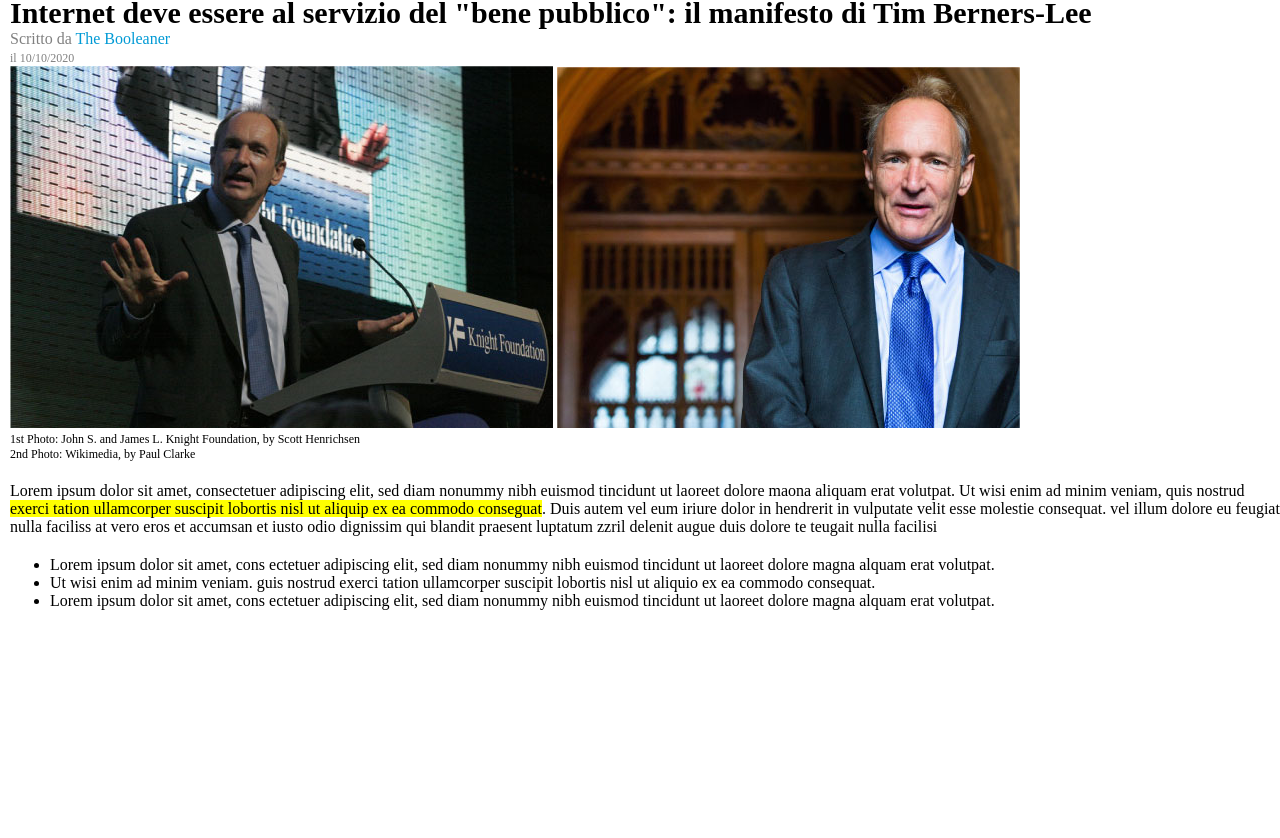
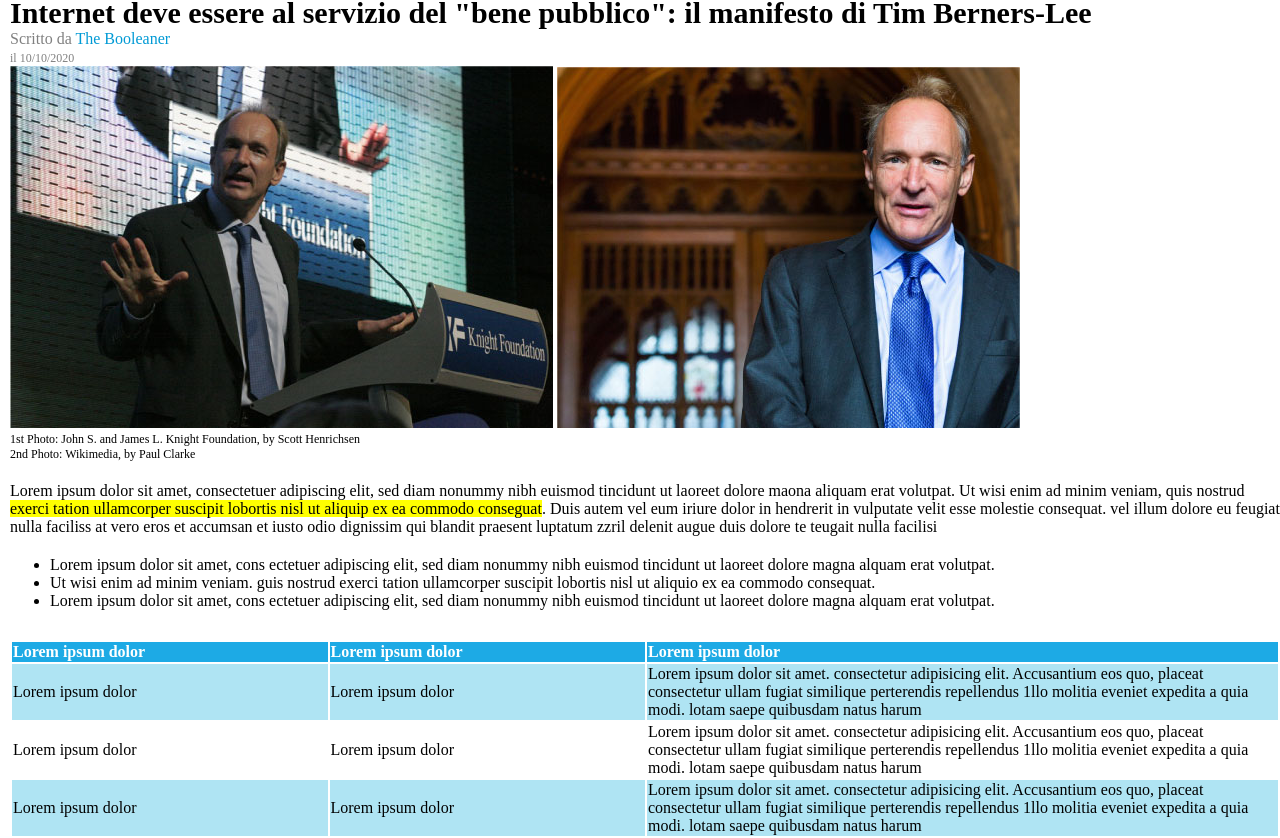
Before and after one commit to DionisiePulbere/html-css-booleaner, a plain HTML site: page index.html in a window 1280 px wide. Shown: the part 87-925 px from the top of the page. Before the commit the page ends 800 px from the top, so only its background shows below. Drawn offline with Linux system fonts and the light colour scheme.

Commit message:
feat: add table

```diff
--- a/index.html
+++ b/index.html
@@ -42,7 +42,37 @@
                 </ul>
             </p>
         </article>
-
+        <!-- section tabella -->
+        <section>
+            <table>
+                <!-- intestazione tabella  -->
+                <thead>
+                    <tr>
+                        <th id="colonna-sinistra">Lorem ipsum dolor</th>
+                        <th id="colonna-centrale" >Lorem ipsum dolor</th>
+                        <th id="colonna-destra">Lorem ipsum dolor</th>
+                    </tr>
+                </thead>
+                <!-- corpo della tabella  -->
+                <tbody>
+                    <tr>
+                        <td>Lorem ipsum dolor</td>
+                        <td>Lorem ipsum dolor</td>
+                        <td>Lorem ipsum dolor sit amet. consectetur adipisicing elit. Accusantium eos quo, placeat consectetur ullam fugiat similique perterendis repellendus 1llo molitia eveniet expedita a quia modi. lotam saepe quibusdam natus harum</td>
+                    </tr>
+                    <tr>
+                        <td>Lorem ipsum dolor</td>
+                        <td>Lorem ipsum dolor</td>
+                        <td>Lorem ipsum dolor sit amet. consectetur adipisicing elit. Accusantium eos quo, placeat consectetur ullam fugiat similique perterendis repellendus 1llo molitia eveniet expedita a quia modi. lotam saepe quibusdam natus harum</td>
+                    </tr>
+                    <tr>
+                        <td>Lorem ipsum dolor</td>
+                        <td>Lorem ipsum dolor</td>
+                        <td>Lorem ipsum dolor sit amet. consectetur adipisicing elit. Accusantium eos quo, placeat consectetur ullam fugiat similique perterendis repellendus 1llo molitia eveniet expedita a quia modi. lotam saepe quibusdam natus harum</td>
+                    </tr>
+                </tbody>
+            </table>
+        </section>
     </main>
 </body>
 </html>
--- a/style.css
+++ b/style.css
@@ -51,3 +51,30 @@ a{
 .giallo{
     background-color: yellow;
 }
+
+tbody > tr:nth-child(odd){
+    background-color: #AFE4F3;
+
+}
+
+thead{
+    background-color: #1DAAE5;
+    color: #FFFFFF;
+    text-align: left;
+}
+
+#colonna-sinistra{
+    width: 25%;
+}
+
+#colonna-centrale{
+    width: 25%;
+}
+
+#colonna-destra{
+    width: 50%;
+}
+
+table{
+    margin-top: 30px;
+}
```
